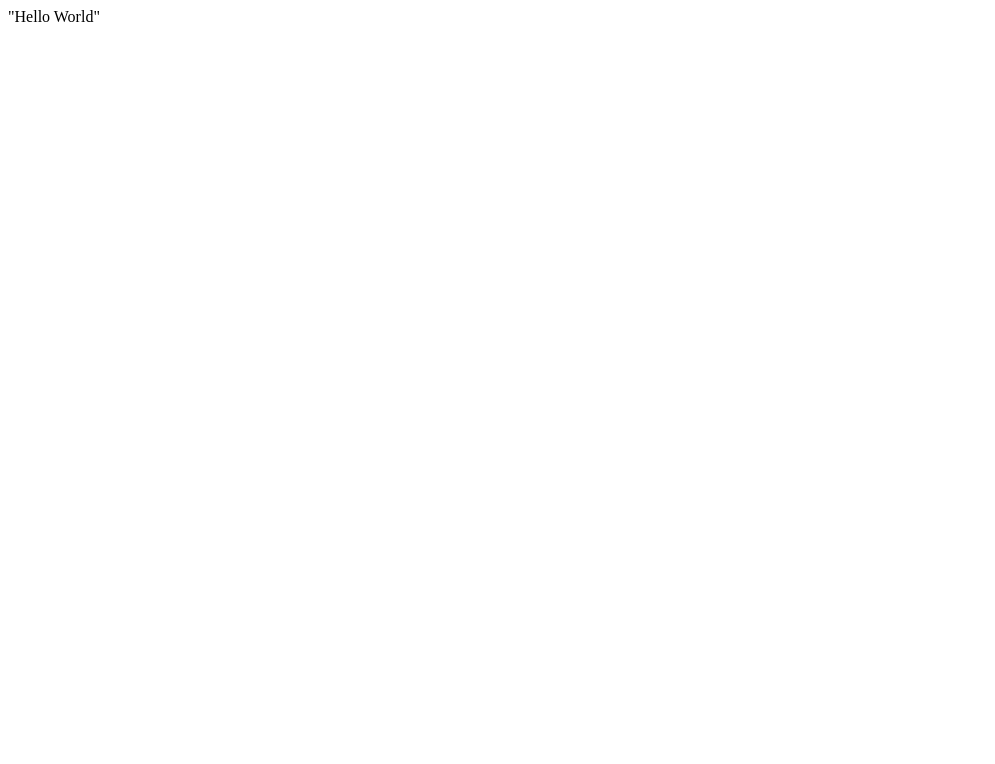
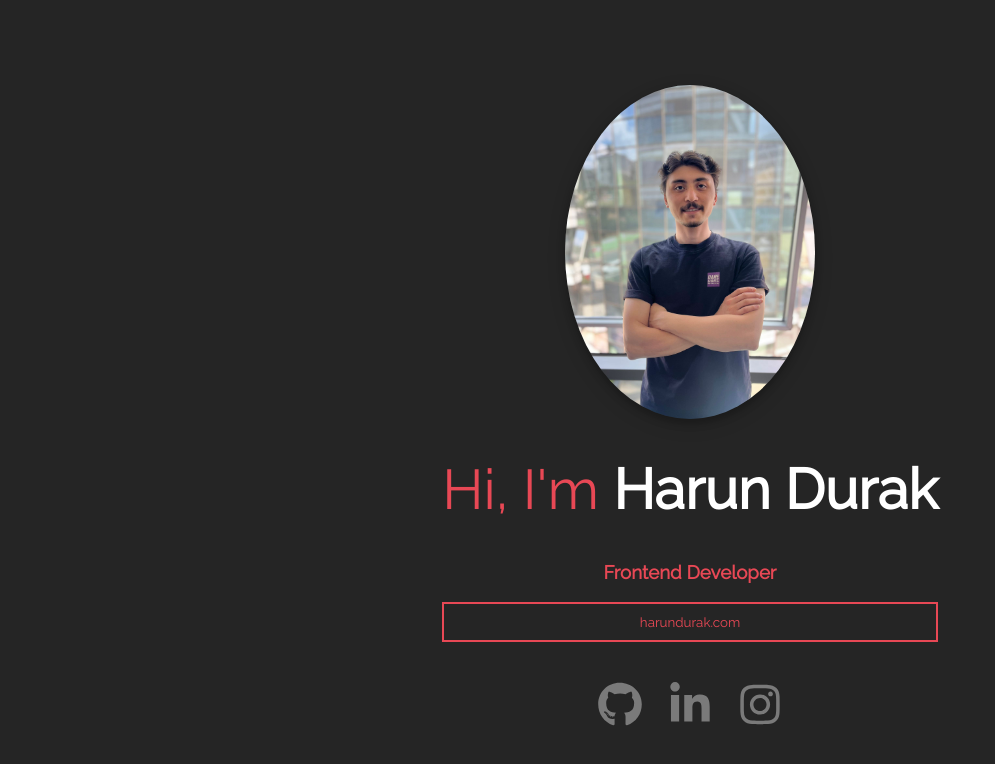
Before and after one commit to HarunDurak/harundurak.github.io, a plain HTML site: page index.html in a window 1280 px wide. Shown: the whole page, without its empty margins (0-995 px from the left). Drawn offline with Linux system fonts and the light colour scheme.

Commit message:
feat:desing theme

```diff
--- a/index.html
+++ b/index.html
@@ -1 +1,45 @@
-"Hello World"
+<!DOCTYPE html>
+<html lang="en">
+
+<head>
+  <meta charset="UTF-8">
+  <meta name="viewport" content="width=device-width, initial-scale=1.0">
+  <title>Harun Durak</title>
+  <link rel="icon" type="image/x-icon" href="assets/img/star-regular.svg">
+  <link rel="stylesheet" href="styles.css">
+  <link href='https://fonts.googleapis.com/css?family=Raleway' rel='stylesheet'>
+</head>
+
+<body>
+  <div class="section" id="home">
+    <div class="img-photo">
+      <img src="assets/img/photo.jpeg" class="rounded-circle img-fluid img-cover" alt="Harun Durak" />
+    </div>
+    <h1 class="display-4">
+      Hi, I'm
+      <b>Harun Durak</b>
+    </h1>
+    <h3 style="text-align: center;">Frontend Developer</h3>
+    <div id="cta">
+      <a class="link" href="http://harundurak.com/">
+        <button class="btn-wide" id="btnContact">
+          harundurak.com
+        </button>
+      </a>
+    </div>
+    <div class="social-media-buttons">
+      <a target="_blank" href="https://github.com/HarunDurak">
+        <img class="icon" src="assets/img/github.svg" alt="Harun-Durak-Github">
+      </a>
+      <a target="_blank" href="https://www.linkedin.com/in/harun-durak-55043b218/">
+        <img class="icon" src="assets/img/linkedin-in.svg" alt="Harun-Durak-Linkedin">
+      </a>
+      <a target="_blank" href="https://www.instagram.com/harndrak/">
+        <img class="icon" src="assets/img/instagram.svg">
+      </a>
+      </a>
+    </div>
+  </div>
+</body>
+
+</html>
--- /dev/null
+++ b/styles.css
@@ -0,0 +1,110 @@
+body {
+    display: flex;
+    align-items: center;
+    justify-content: center;
+    height: 100vh;
+    background-color: rgb(37, 37, 37);
+    overflow: hidden;
+}
+.img-photo{
+    display: flex;
+    justify-content: center;
+    align-items: center;
+}
+.rounded-circle {
+    border-radius: 50%!important;
+}
+.img-fluid {
+    max-width: 100%;
+    height: auto;
+}
+.section {
+    padding: 10px 50px 0 150px;
+}
+.img-cover {
+    width: 250px;
+    box-shadow: 0 4px 8px 0 #00000040, 0 6px 20px 0 #0000001e;
+}
+.social-media-buttons {
+    margin-top: 30px;
+    display: flex;
+    justify-content: center;
+}
+
+.social-media-buttons>a {
+    margin: 10px;
+    text-decoration: none;
+}
+
+.link{
+    text-decoration: none;
+}
+
+.link:hover{
+    color: #fff;
+}
+
+button:hover{
+    background-color: #e84855;
+    color: #fff !important;
+    cursor: pointer;
+}
+
+h1,
+h2,
+h3,
+button,
+label {
+    font-family: 'Raleway', sans-serif;
+    color: #e84855;
+}
+
+p,
+li,
+i {
+    font-family: 'Lato', sans-serif;
+    color: #7a7a7a;
+}
+
+a,
+a:focus,
+a:hover,
+a:active {
+    color: #e84855;
+}
+
+b,
+label {
+    color: #fff;
+}
+
+label {
+    width: 100px;
+    height: 38px;
+    padding: 7px 10px 7px 10px;
+    margin: 10px;
+    border-left: 2px solid #e84855;
+    border-radius: .25rem
+}
+
+button {
+    background: transparent;
+    padding: 10px 0 10px 0;
+    width: 100%;
+    font-weight: 500;
+    border: 2px solid #e84855;
+    transition: background-color 0.5s ease-out;
+    -webkit-transition: background-color 0.5s ease-out;
+}
+
+.icon{
+    width: 50px;
+    height: 45px;
+}
+
+.display-4{
+    font-size: 3.5rem;
+    font-weight: 300;
+    line-height: 1.2;
+    font-family: 'Raleway';
+}
```
Also changed, not shown: assets/img/github.svg (added), assets/img/instagram.svg (added), assets/img/linkedin-in.svg (added), assets/img/location-dot-solid.svg (added), assets/img/photo.jpeg (added), assets/img/satellite-solid.svg (added), assets/img/star-regular.svg (added).
